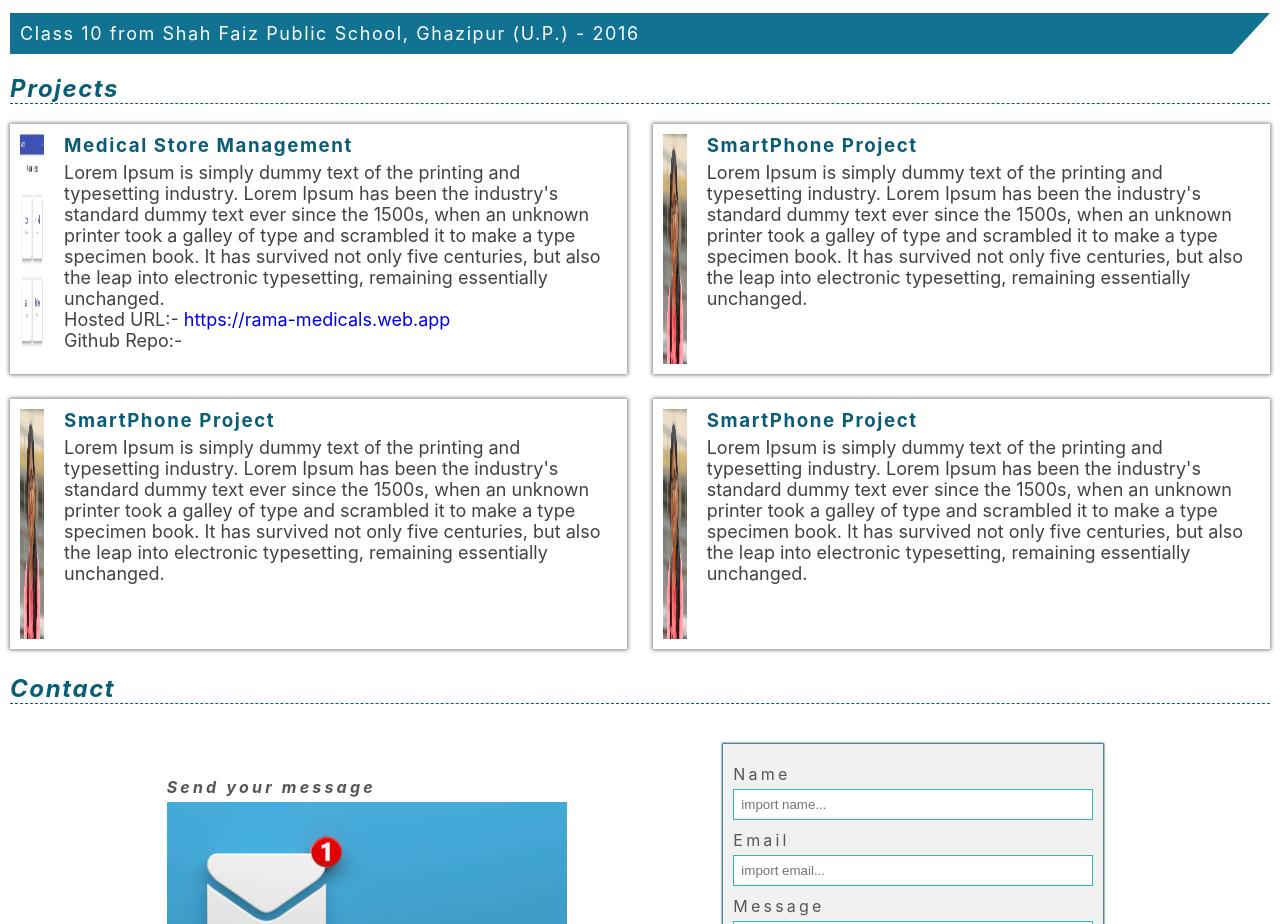
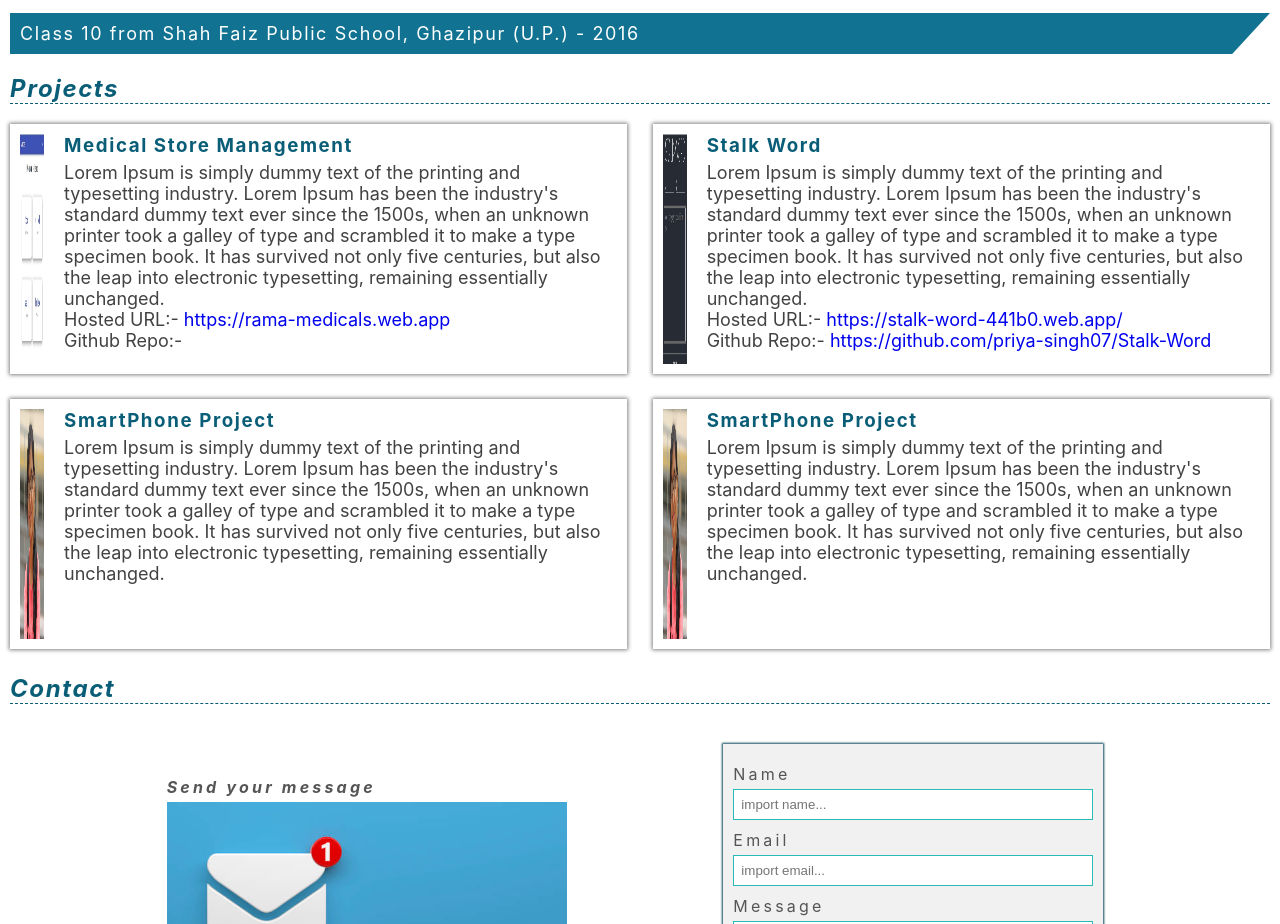
Before and after one commit to priya-singh07/Portfolio, a React (Create React App) app in the folder client/: page / in a window 1280 px wide. Shown: the part 1000-1924 px from the top of the page. Built offline with nearby package versions, Linux system fonts and the light colour scheme.

Commit message:
project added

```diff
--- a/client/src/components/homepages/project.js
+++ b/client/src/components/homepages/project.js
@@ -1,7 +1,8 @@
 import React from 'react';
 import { Link } from 'react-router-dom';
 import photo from '../../images/priya.jpg';
-import photo1 from '../../images/ss1.jpeg';
+import medical from '../../images/ss1.jpeg';
+import stalkword from '../../images/sw.jpeg';
 import { Element } from 'react-scroll';
 
 
@@ -14,7 +15,7 @@ const Project = () => {
                     {/* single project */}
                     <div className='single-project'>
                         <div className='single-project-img'>
-                            <img src={photo1} alt='' />
+                            <img src={medical} alt='' />
                         </div>
                         <div className='single-project-info'>
                             <h3>Medical Store Management</h3>
@@ -30,14 +31,16 @@ const Project = () => {
                     {/* single project */}
                     <div className='single-project'>
                         <div className='single-project-img'>
-                            <img src={photo} alt='' />
+                            <img src={stalkword} alt='' />
                         </div>
                         <div className='single-project-info'>
-                            <h3>SmartPhone Project</h3>
+                            <h3>Stalk Word</h3>
                             <p>Lorem Ipsum is simply dummy text of the printing and typesetting industry.
                     Lorem Ipsum has been the industry's standard dummy text ever since the 1500s, when an unknown printer took a galley of
                     type and scrambled it to make a type specimen book. It has survived not only five centuries, but also the leap into
                     electronic typesetting, remaining essentially unchanged.</p>
+                    <p>Hosted URL:- <a href='https://stalk-word-441b0.web.app/' target='_blank'>https://stalk-word-441b0.web.app/</a></p>
+                    <p>Github Repo:- <a href='https://github.com/priya-singh07/Stalk-Word' target='_blank'>https://github.com/priya-singh07/Stalk-Word</a></p>
                         </div>
                     </div>
 
```
Also changed, not shown: client/src/images/sw.jpeg (added).
